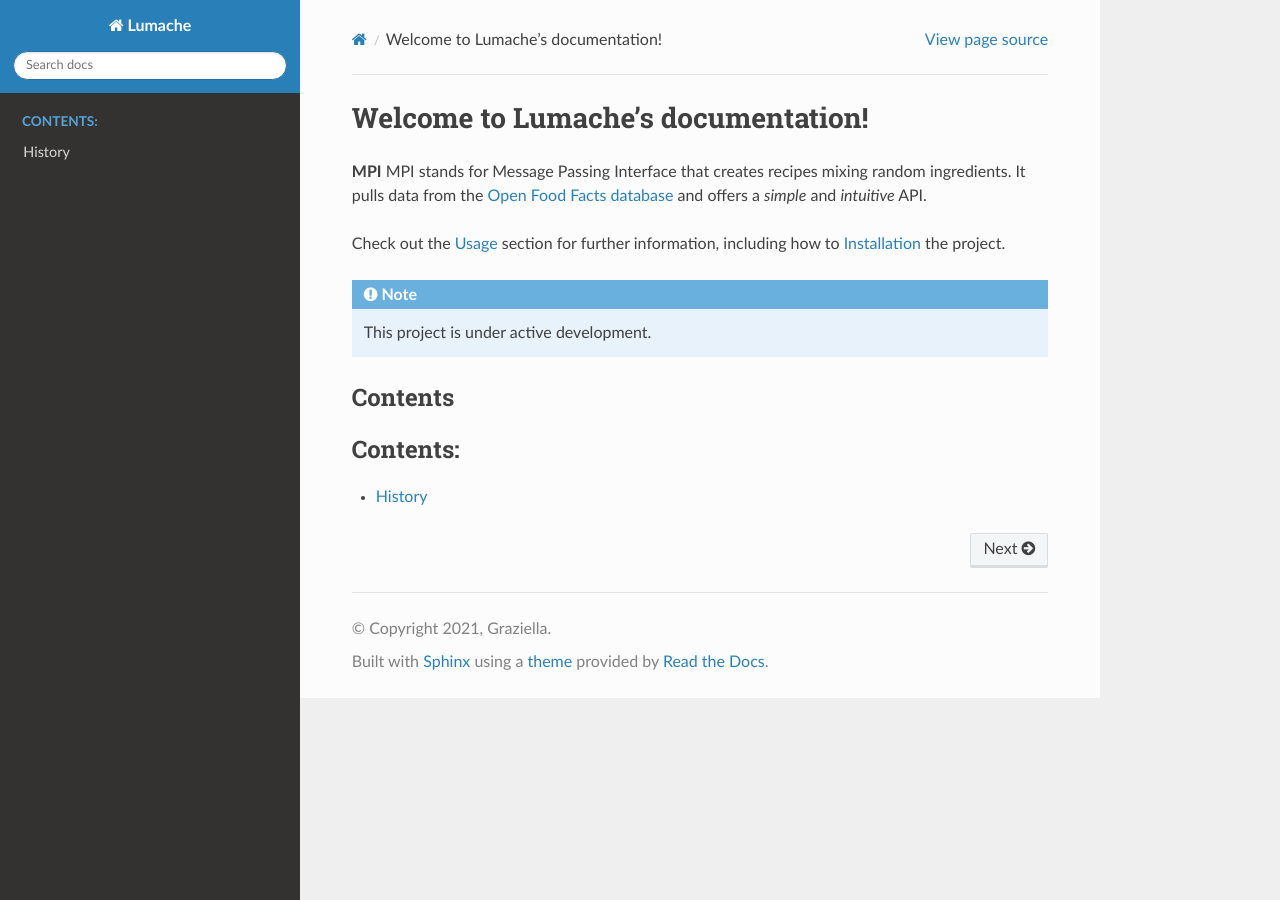
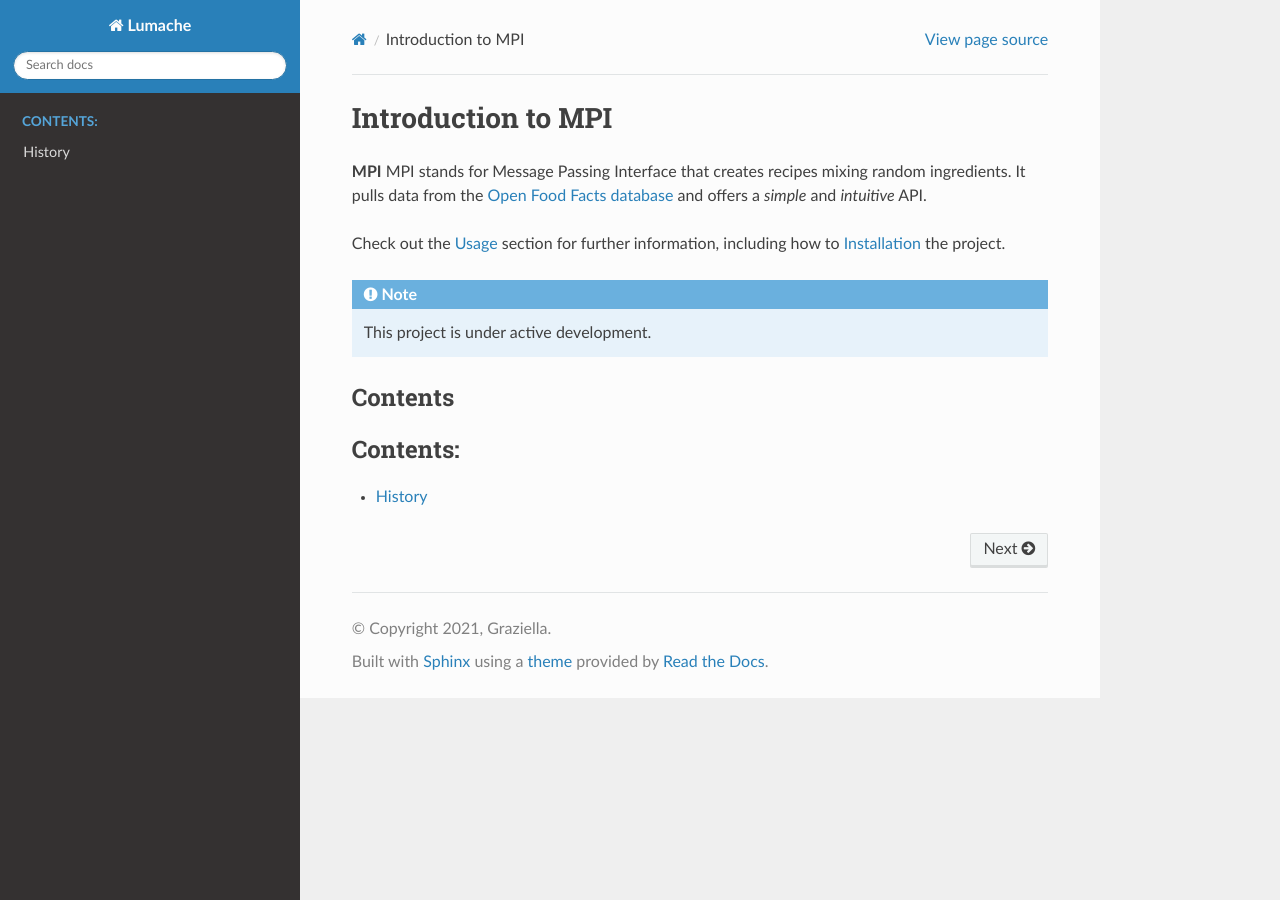
Before and after one commit to Fonglulu/demo_readdoc, a Sphinx documentation site: the page built from docs/source/index.rst, in a window 1280 px wide. Built offline with Sphinx 7.4.7 and the Read the Docs theme 3.1.0, drawn with Linux system fonts in a browser that asks for light colours; pages that are not in the unit, such as notebooks, are missing from menus.

```diff
--- a/docs/source/index.rst
+++ b/docs/source/index.rst
@@ -1,4 +1,4 @@
-Welcome to Lumache's documentation!
+Introduction to MPI
 ===================================
 
 **MPI** MPI stands for Message Passing Interface
```
Also changed, not shown: other parts of docs/source/index.rst (+1 -0 lines).
